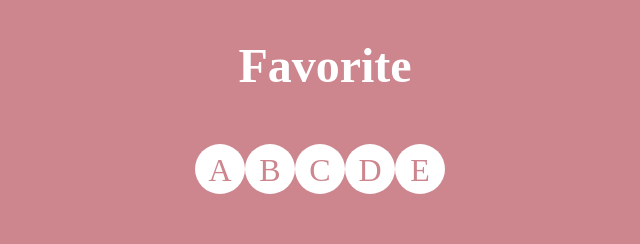
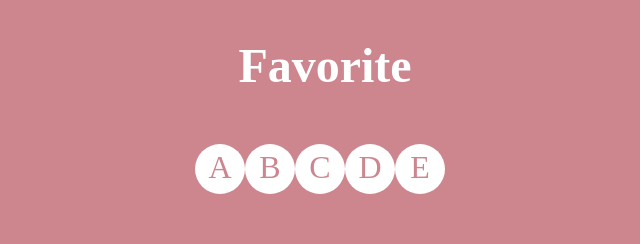
Before and after one commit to leejuhyeon96/scroll_page, a plain HTML site: page index.html in a window 1280 px wide. Shown: the top 244 px of the page, 315-955 px from the left. Drawn offline with Linux system fonts and the light colour scheme; a web font is replaced by a local one.

Commit message:
Update index.html

```diff
--- a/index.html
+++ b/index.html
@@ -9,7 +9,7 @@
 		header{height:200px; background: #CD858E;width:100%; transition: all 0.3s}
 		header #logo{width:200px;text-align: center;height:44px;line-height: 44px;font-size:3em;font-weight: 700;position:relative;left:calc(50% - 100px);transition: all 0.3s;color:white}
 		header #menu{width:250px;height:100px;position:relative;left:50%;top:80px;transition: all 0.3s;margin-left:-120px;}
-		header li{width:50px;height:50px;background:white;float:left;border-radius: 50px;text-align: center;line-height: 53px;color:#CD858E;font-size: 2em;position:center;margin-top: 20px;}
+		header li{width:50px;height:50px;background:white;float:left;border-radius: 50px;text-align: center;line-height: 47px;color:#CD858E;font-size: 2em;position:center;margin-top: 20px;}
 		h1{position:absolute;width:100%;color:white;font-size: 3em;text-align: center;padding-top:280px; line-height: 1.2;padding-left: 100px;padding-right: 100px;letter-spacing: -1px;}
 
 		#sectionA{ background: url('4.jpeg'); background-size:contain;transition: all 1s;}
```
